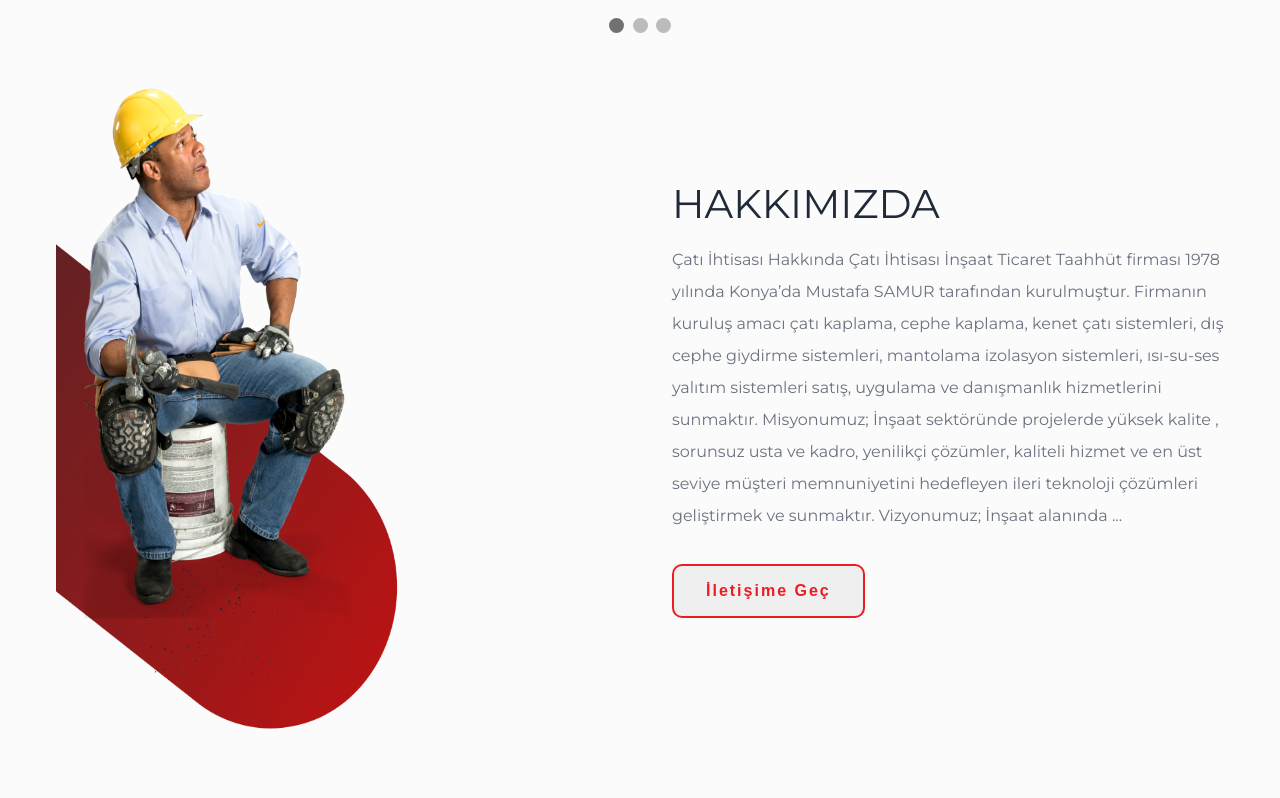
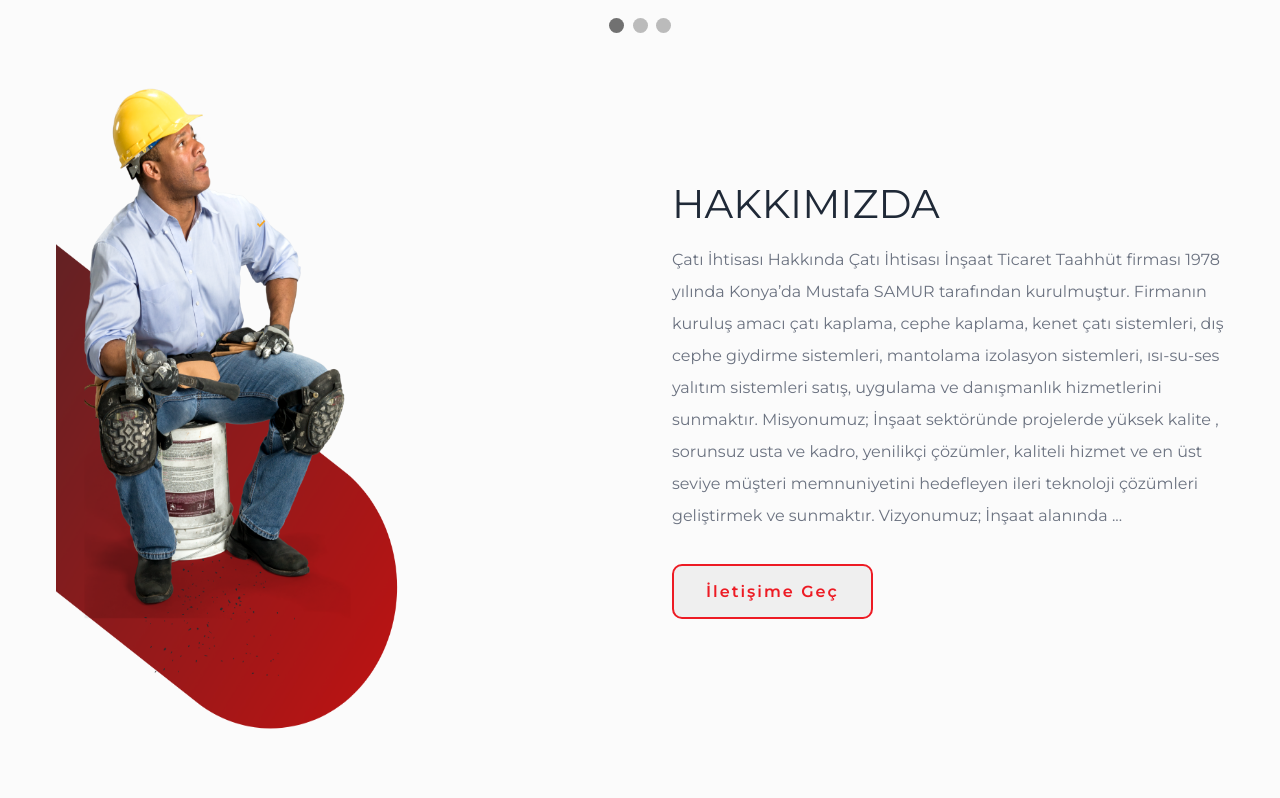
Before and after one commit to fatmaslmz16/levent-main, a PHP site: page / in a window 1280 px wide. Shown: the part 545-1343 px from the top of the page. Run offline with PHP 8.4, Linux system fonts and the light colour scheme; some libraries are stand-ins or nearby versions.

Commit message:
buton yazı tipi değişti

```diff
--- a/assets/css/about.css
+++ b/assets/css/about.css
@@ -57,6 +57,7 @@
     border-radius: 10px;
     transition: 0.3s;
     cursor: pointer;
+    font-family: "Montserrat";
   }
 
   .portfolio {
```
